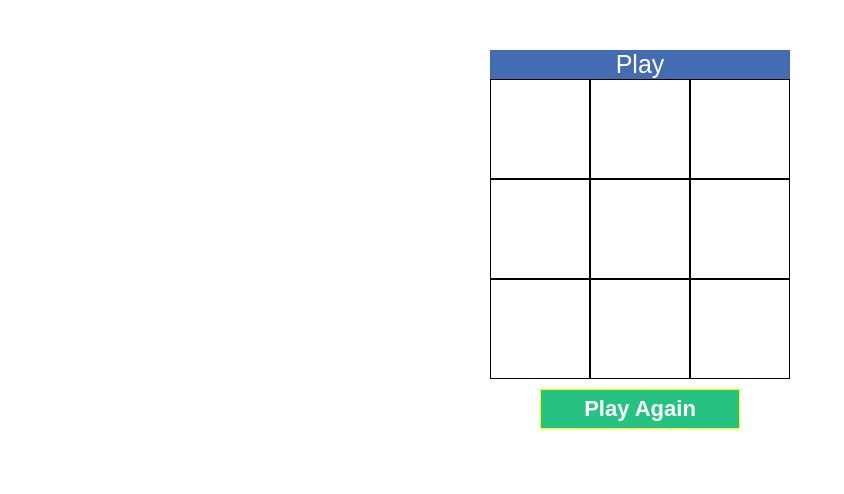
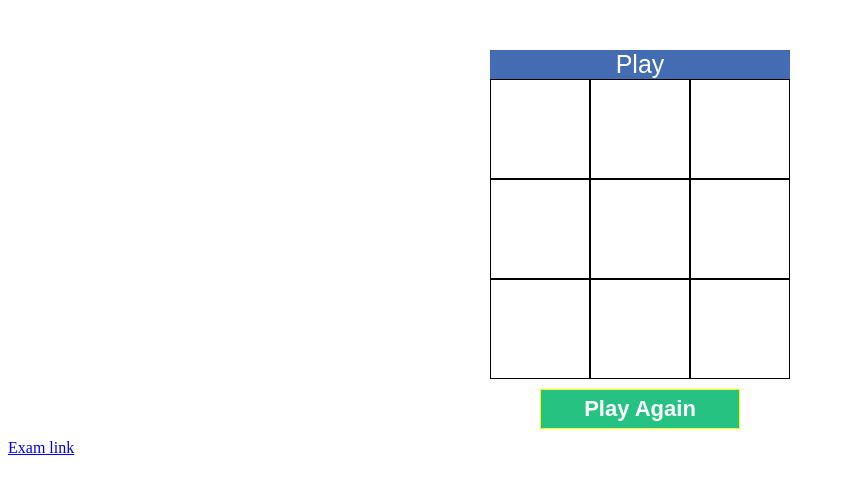
Before and after one commit to rayhan767/player, a plain HTML site: page index.html in a window 1280 px wide. Shown: the whole page, without its empty margins (0-844 px from the left). Drawn offline with Linux system fonts and the light colour scheme.

Commit message:
Update index.html

```diff
--- a/index.html
+++ b/index.html
@@ -65,6 +65,7 @@
    <div class="box" id="box9"></div>
   </div>
   <button onclick="replay()">Play Again</button>
+ <a href="https://www.autoproctor.co/tests/start-test/HZpJfUmsM7">Exam link</a>
   <script>
 
        var turn = document.getElementById("turn"),
```
